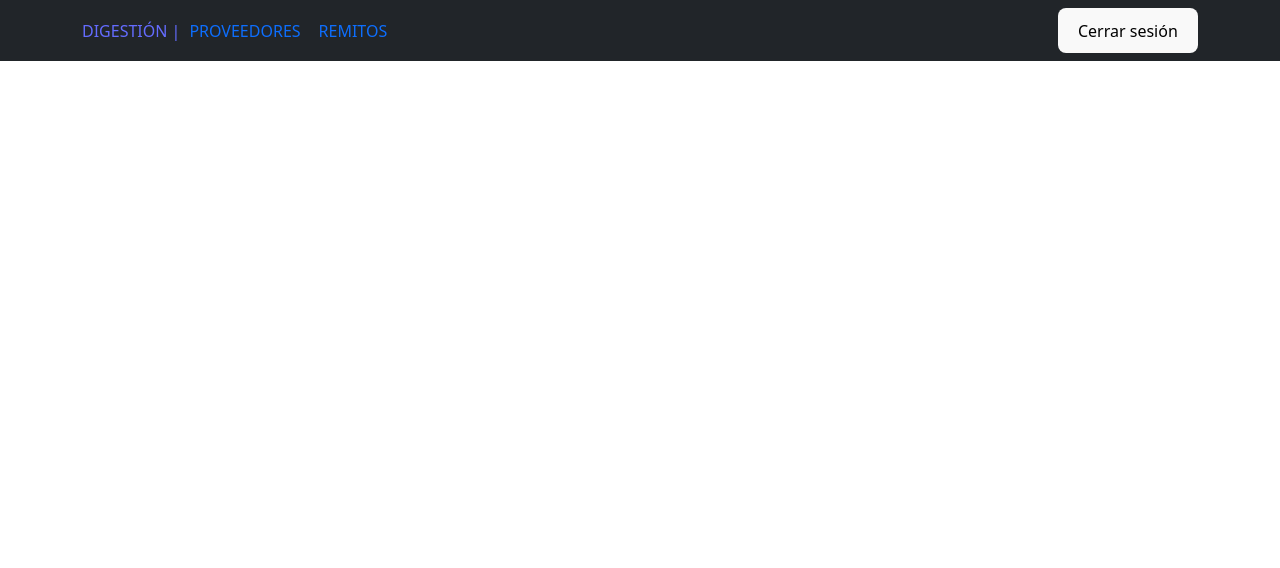
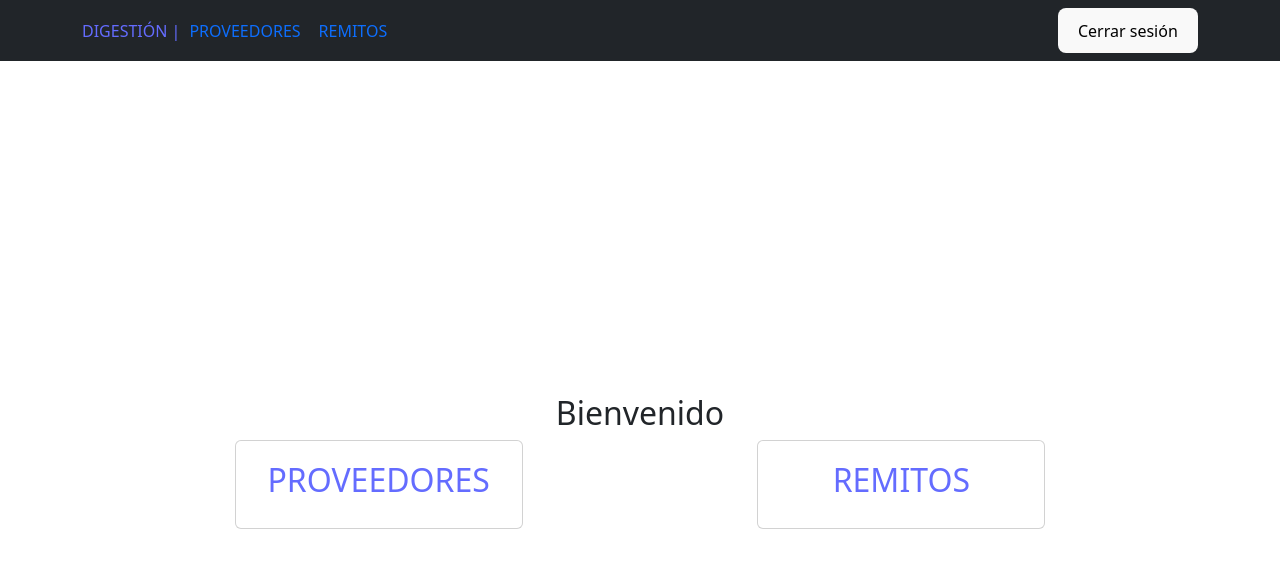
Before and after one commit to mareanovazquez/DiGestion-prueba1, a React (Vite) app: page /inicio in a window 1280 px wide. Shown: the top 568 px of the page. Built offline with nearby package versions, Linux system fonts and the light colour scheme.

Commit message:
Primeras pruebas en la construcción de componentes protegidos

```diff
--- a/src/App.css
+++ b/src/App.css
@@ -17,6 +17,21 @@
   background-color: rgba(0,0,0,0.1);
 } */
 
+.contenedorInicio {
+  height: 100vh;
+  display: flex;
+  flex-direction: column;
+  justify-content: center;
+
+}
+.contenedorInicioCards {
+
+  display: flex;
+  flex-direction: row;
+  align-items: center;
+  justify-content: space-evenly;
+  flex-wrap: wrap;
+}
 li {
   list-style: none;
 
--- a/src/App.jsx
+++ b/src/App.jsx
@@ -154,13 +154,17 @@ import { ListProveedores } from './components/ListProveedores/ListProveedores'
 
 import { NavBar } from './components/NavBar/NavBar';
 import { FooterNav } from './components/FooterNav/FooterNav';
-import { BrowserRouter, Navigate, Route, Routes } from 'react-router-dom';
+import { Route, Routes } from 'react-router-dom';
 import { LogIn } from './components/LogIn/LogIn';
 import { ItemListRemito } from './components/ItemListRemito/ItemListRemito.jsx';
 import { ListaRemitos2 } from './components/ListaRemitos2/ListaRemitos2';
 import { ItemRemito } from './components/ItemRemito/ItemRemito';
 import { AddRemito } from './components/AddRemito/AddRemito';
 import { UserContextProvider } from './UserContext/UserContext';
+import { Inicio } from './components/Inicio/Inicio';
+import { PrivateRoute } from './components/PrivateRoute/PrivateRoute';
+
+
 
 
 
@@ -175,16 +179,16 @@ function App() {
 
             <UserContextProvider>
 
-
-
             <Routes>
                 <Route path='/' element={<LogIn />} />
 
-                <Route path='/inicio' element={<NavBar/>} />
+                {/* <Route path='/inicio' element={<Inicio/>} /> */}
+                <Route path="/inicio" element={<Inicio/>} />
                 <Route path='/proveedores' element={<ListProveedores />} />
                 <Route path='/remitos' element={<ItemListRemito />} />
                 <Route path='/remito/:rid' element={<ItemRemito />} />
                 <Route path='/remito/addRemito' element={<AddRemito />} />
+
 
             </Routes>
             {/* <FooterNav /> */}
--- a/src/components/AddRemito/AddRemito.jsx
+++ b/src/components/AddRemito/AddRemito.jsx
@@ -1,4 +1,5 @@
 import { useEffect, useState } from "react"
+import { NavBar } from "../NavBar/NavBar";
 
 export const AddRemito = () => {
 
@@ -23,6 +24,7 @@ export const AddRemito = () => {
     return (
 
         <>
+        <NavBar/>
             <div className="contenedorAltaRemito">
 
                 <div className="row altaRemito">
--- a/src/components/Inicio/Inicio.jsx
+++ b/src/components/Inicio/Inicio.jsx
@@ -1,13 +1,43 @@
 import { useContext } from "react"
 import { UserContext } from "../../UserContext/UserContext"
 
-export const Inicio = ()=> {
+import Card from 'react-bootstrap/Card';
+import { Link } from "react-router-dom";
+import { NavBar } from "../NavBar/NavBar";
 
-const { username } = useContext(UserContext)
+
+
+export const Inicio = () => {
+
+const { usuario, setUsuario } = useContext(UserContext)
 
     return (
         <>
-        <h2>Bienvenido {username}</h2>
+        <NavBar/>
+        <div className="contenedorInicio">
+        <h2 className="text-center"> Bienvenido </h2>
+
+            <div className="contenedorInicioCards">
+
+                <Link to='/proveedores'>
+                    <Card className="p-1" style={{ width: '18rem' }}>
+                    {/* <Card.Img variant="top" src=''/> */}
+                    <Card.Body>
+                        <Card.Title><h2 className="text-center">PROVEEDORES</h2></Card.Title>
+
+                    </Card.Body>
+                </Card>
+                </Link>
+                <Link to='/remitos'><Card className='p-1' style={{ width: '18rem' }}>
+                    {/* <Card.Img variant="top" src="holder.js/100px180" /> */}
+                    <Card.Body>
+                        <Card.Title><h2 className="text-center">REMITOS</h2></Card.Title>
+
+                    </Card.Body>
+                </Card>
+                </Link>
+            </div>
+            </div>
         </>
     )
 }
--- a/src/components/ItemListRemito/ItemListRemito.jsx
+++ b/src/components/ItemListRemito/ItemListRemito.jsx
@@ -2,6 +2,7 @@ import { useEffect, useState } from "react";
 import { Link } from "react-router-dom";
 import descargaRemito from '../../assets/download.svg'
 import agregar from '../../assets/agregar.svg'
+import { NavBar } from "../NavBar/NavBar";
 
 export const ItemListRemito = () => {
     const [remitos, setRemitos] = useState([]);
@@ -93,6 +94,7 @@ para que ese filtro también funcione */}
 
     return(
         <>
+        <NavBar/>
         <div>
             {handleRemitosFiltered()}
 
--- a/src/components/ItemRemito/ItemRemito.jsx
+++ b/src/components/ItemRemito/ItemRemito.jsx
@@ -4,6 +4,7 @@ import volver from '../../assets/volver.svg'
 import { useEffect, useState } from 'react'
 import { useParams } from 'react-router-dom'
 import { Link } from 'react-router-dom'
+import { NavBar } from '../NavBar/NavBar'
 
 export const ItemRemito = () => {
 
@@ -29,7 +30,7 @@ export const ItemRemito = () => {
 
             <>
 
-
+            <NavBar/>
                 <div className="card cardRemito" >
                     <div className="card-body">
 
--- a/src/components/ListProveedores/ListProveedores.jsx
+++ b/src/components/ListProveedores/ListProveedores.jsx
@@ -3,6 +3,7 @@ import { Filter } from "../Filter/Filters";
 import { Link } from "react-router-dom";
 import descargaProveedor from '../../assets/download.svg'
 import { AuthenticatedTemplate, UnauthenticatedTemplate, useMsal } from '@azure/msal-react';
+import { NavBar } from "../NavBar/NavBar";
 export const ListProveedores = () => {
 
     const [proveedores, setProveedores] = useState([]);
@@ -106,6 +107,7 @@ export const ListProveedores = () => {
     return (
 
         <>
+        <NavBar/>
             <Filter>
                 {handleProductFiltered}
             </Filter>
--- a/src/components/LogIn/LogIn.jsx
+++ b/src/components/LogIn/LogIn.jsx
@@ -1,14 +1,15 @@
 import { useContext, useState } from 'react';
+import { UserContext } from '../../UserContext/UserContext';
+
 import Button from 'react-bootstrap/Button';
 import Form from 'react-bootstrap/Form';
-import { UserContext } from '../../UserContext/UserContext';
+
 
 
 export const LogIn = () => {
 
 
-
-    const {  handleLogin, username,setUsername, password, setPassword, error, setError} = useContext(UserContext);
+    const {  handleLogin, username,setUsername, password, setPassword, error } = useContext(UserContext);
 
 
     return (
--- /dev/null
+++ b/src/components/PrivateRoute/PrivateRoute.jsx
@@ -0,0 +1,18 @@
+import { useContext } from 'react';
+import { Route, Navigate, useLocation } from 'react-router-dom';
+import { UserContext } from '../../UserContext/UserContext';
+
+export const PrivateRoute = ({ path, Inicio }) => {
+    // Aquí puedes obtener los datos de autenticación del UserContext
+    const { permisos } = useContext(UserContext);
+    const location = useLocation();
+
+    // Verificar si el usuario está autenticado
+    const isAuthenticated = permisos;
+
+    return isAuthenticated ? (
+        <Route path='/inicio' element={<Inicio />} />
+    ) : (
+        <Navigate to={`/login?redirect=${location.pathname}`} />
+    );
+};
```
Also changed, not shown: src/UserContext/UserContext.jsx (+63 -16 lines), src/components/PrivateRoute/PrivateRouteR.jsx (added), src/components/PrivateRoute/PrivateRouteRaW.jsx (added).
